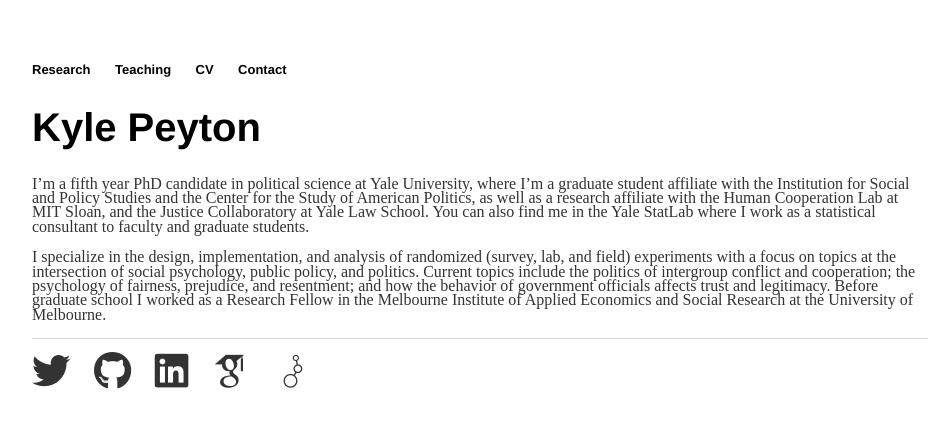
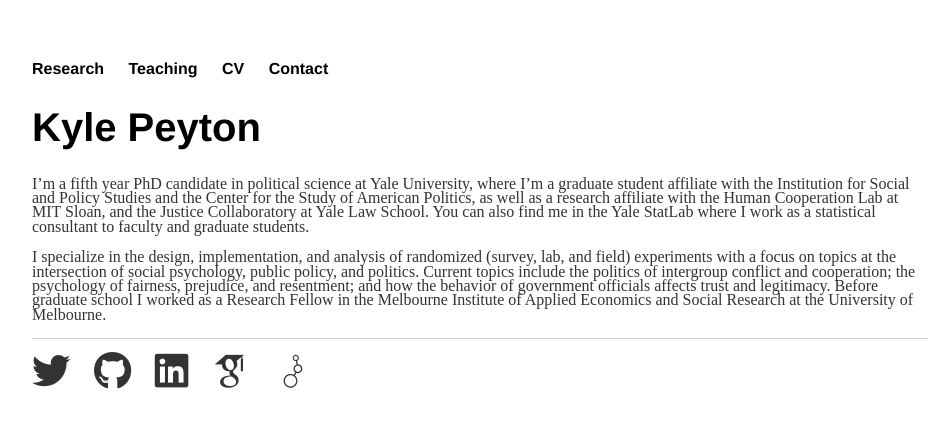
Before and after one commit to kylepeyton/kylepeyton.github.io, a Jekyll site: the page built from index.markdown, in a window 1280 px wide. Shown: the top 428 px of the page, without its empty margins (160-1106 px from the left). Built offline with Jekyll 4.4.1, drawn with Linux system fonts in a browser that asks for light colours; nearby versions of some CDN libraries; some web fonts are replaced.

Commit message:
Update design-kp.html

```diff
--- a/_layouts/design-kp.html
+++ b/_layouts/design-kp.html
@@ -12,10 +12,10 @@
 		<body>
 			<nav>
 	               	<ul>
-                          	<li><a href="/research"><font size = "2em" color="black">Research</font></a></li>
-                          	<li><a href="/teaching"><font size = "2em" color="black">Teaching</font></a></li>
-                          	<li><a href="https:/kylepeyton.github.io/assets/peyton_cv.pdf"><font size = "2em" color="black">CV</font></a></li>
-        			<li><a href="/contact"><font size = "2em" color="black">Contact</font></a></li>
+                          	<li><a href="/research"><font color="black">Research</font></a></li>
+                          	<li><a href="/teaching"><font color="black">Teaching</font></a></li>
+                          	<li><a href="https:/kylepeyton.github.io/assets/peyton_cv.pdf"><font color="black">CV</font></a></li>
+        			<li><a href="/contact"><font color="black">Contact</font></a></li>
 	              </ul>
 	              </nav>
 			<h1><a href="https:/kylepeyton.github.io"><font color="black">Kyle Peyton</font></a></h1>
```
